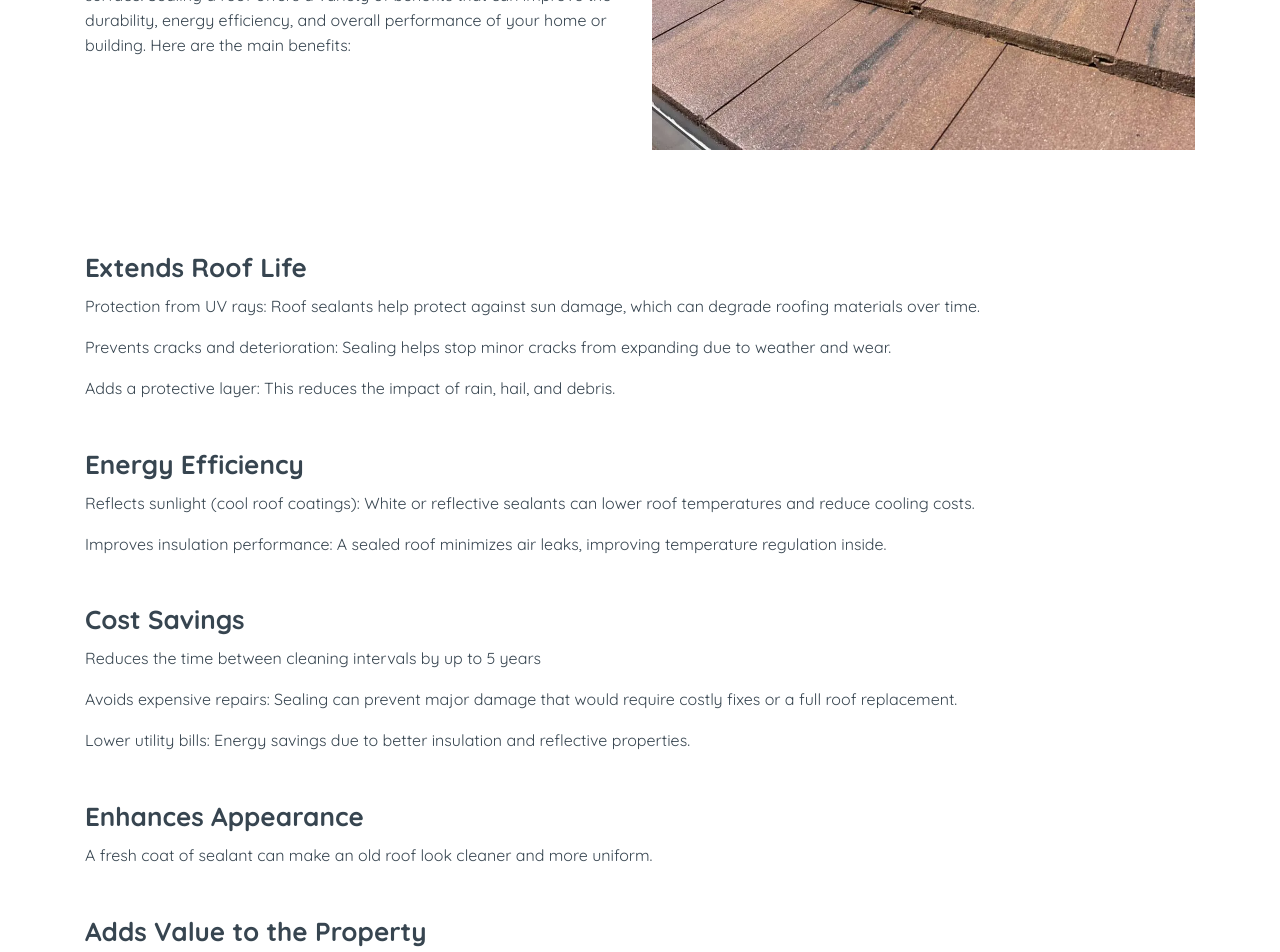
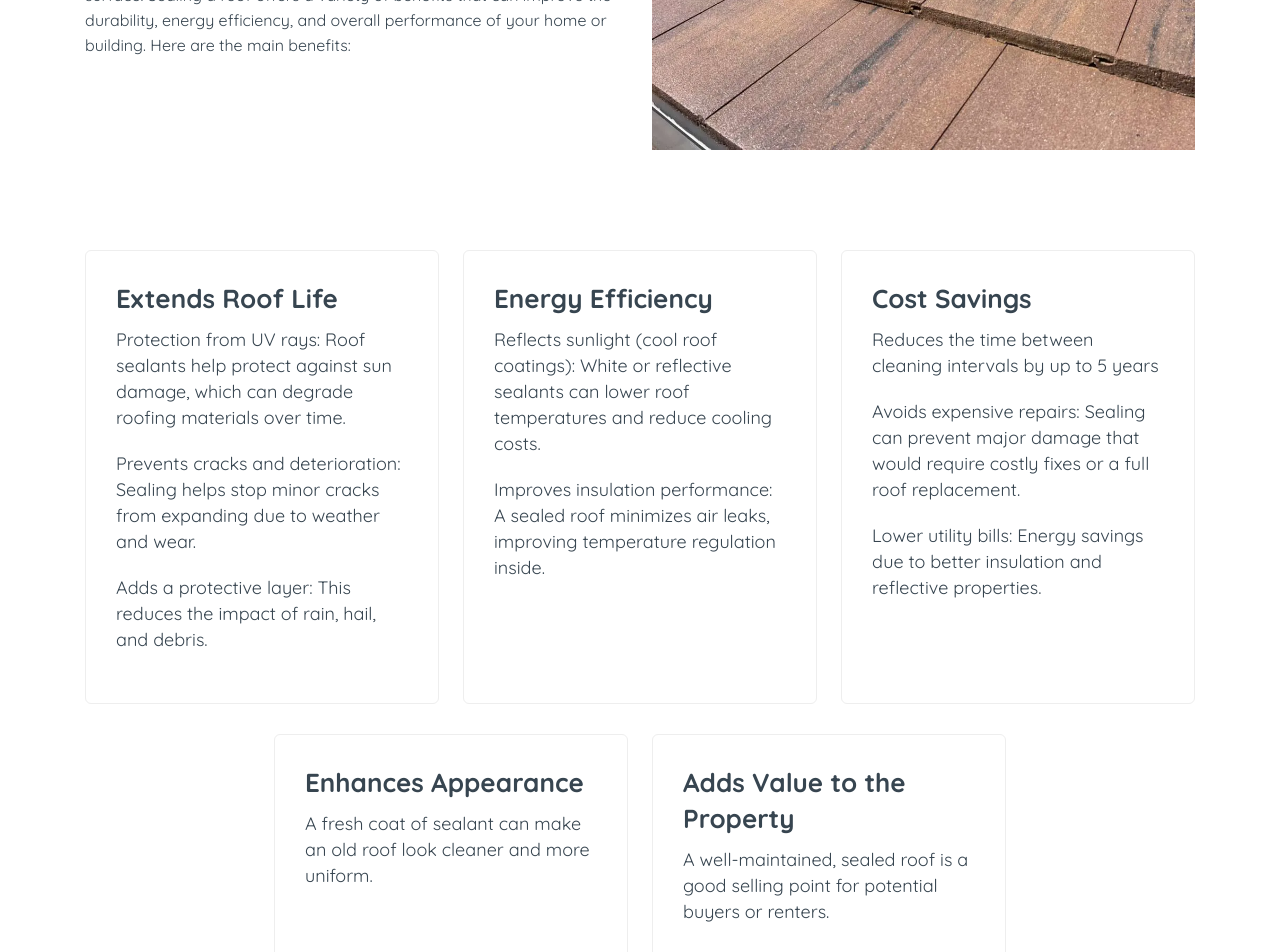
Before and after one commit to divinepropertymaint/site, a Jekyll site: the page built from index.md, in a window 1280 px wide. Shown: the part 2755-3707 px from the top of the page. Built offline with Jekyll 4.4.1, drawn with Linux system fonts in a browser that asks for light colours; some web fonts are replaced.

Commit message:
Update hero-section.html

```diff
--- a/_includes/home/hero-section.html
+++ b/_includes/home/hero-section.html
@@ -163,36 +163,54 @@
 
 <section class="section-padding pt-0">
     <div class="container">
-        <div class="row">
-            <div class="col-md-12">
-                <div class="block-content">
+        <div class="row justify-content-center gutter-30">
+            <div class="col-md-4">
+                <div class="card-item">
+                    <div class="content">
                         <h3>Extends Roof Life</h3>
                         <p> Protection from UV rays: Roof sealants help protect against sun damage, which can degrade roofing materials over time.</p>
                         <p> Prevents cracks and deterioration: Sealing helps stop minor cracks from expanding due to weather and wear.</p>
                         <p> Adds a protective layer: This reduces the impact of rain, hail, and debris.</p>
                     </div>
-                <div class="gap"></div>
-                <div class="block-content">
+                </div>
+            </div>
+
+            <div class="col-md-4">
+                <div class="card-item">
+                    <div class="content">
                         <h3>Energy Efficiency</h3>
                         <p> Reflects sunlight (cool roof coatings): White or reflective sealants can lower roof temperatures and reduce cooling costs.</p>
                         <p> Improves insulation performance: A sealed roof minimizes air leaks, improving temperature regulation inside.</p>
                     </div>
-                <div class="gap"></div>
-                <div class="block-content">
+                </div>
+            </div>
+
+            <div class="col-md-4">
+                <div class="card-item">
+                    <div class="content">
                         <h3>Cost Savings</h3>
                         <p> Reduces the time between cleaning intervals by up to 5 years</p>
                         <p> Avoids expensive repairs: Sealing can prevent major damage that would require costly fixes or a full roof replacement.</p>
                         <p> Lower utility bills: Energy savings due to better insulation and reflective properties.</p>
                     </div>
-                <div class="gap"></div>
-                <div class="block-content">
+                </div>
+            </div>
+
+            <div class="col-md-4">
+                <div class="card-item">
+                    <div class="content">
                         <h3>Enhances Appearance</h3>
                         <p>A fresh coat of sealant can make an old roof look cleaner and more uniform. </p>
                     </div>
-                <div class="gap"></div>
-                <div class="block-content">
+                </div>
+            </div>
+
+            <div class="col-md-4">
+                <div class="card-item">
+                    <div class="content">
                         <h3>Adds Value to the Property</h3>
                         <p>A well-maintained, sealed roof is a good selling point for potential buyers or renters.</p>
+                    </div>
                 </div>
             </div>
         </div><!-- ./row -->
```
Lines whose indentation alone changed are shown as unchanged.
